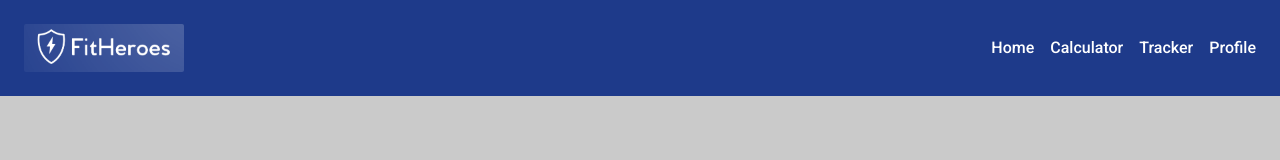
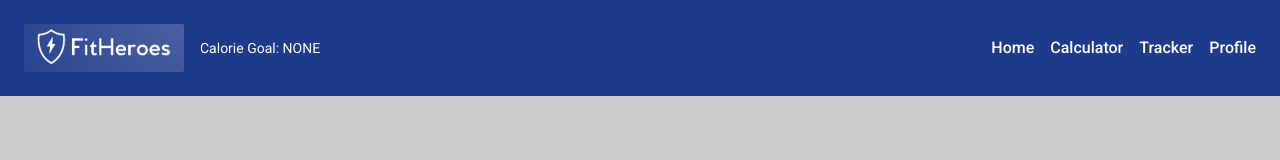
Before and after one commit to pn-code/fit-reservation, a Next.js app: page / in a window 1280 px wide. Shown: the top 160 px of the page. Built offline with nearby package versions, Linux system fonts and the light colour scheme; no server answers.

Commit message:
Implemented getCalorieGoal helper on navbar

```diff
--- a/components/Navbar.tsx
+++ b/components/Navbar.tsx
@@ -1,10 +1,14 @@
 import React from "react";
 import Image from "next/image";
 import Link from "next/link";
+import getCalorieGoal from "../helpers/getCalorieGoal";
 
-const Navbar = () => {
+const Navbar = async () => {
+    const calorieGoal = await getCalorieGoal();
+
     return (
         <nav className="bg-blue-900 text-white py-6 px-6 flex justify-between items-center fixed w-full top-0 left-0 z-50">
+            <header className="flex items-center gap-4">
                 <Image
                     className="rounded-sm cursor-pointer"
                     src="/assets/logo.png"
@@ -12,6 +16,14 @@ const Navbar = () => {
                     width={160}
                     height={100}
                 />
+                <section>
+                    <span className="hidden text-sm md:flex">
+                        Calorie Goal:{" "}
+                        {calorieGoal != null ? `${calorieGoal} kCal` : "NONE"}
+                    </span>
+                </section>
+            </header>
+
             <ul className="flex gap-4">
                 <Link className="hover:underline font-medium" href="/">
                     Home
@@ -22,7 +34,10 @@ const Navbar = () => {
                 >
                     Calculator
                 </Link>
-                <Link className="hover:underline font-medium" href="/tracker/overview">
+                <Link
+                    className="hover:underline font-medium"
+                    href="/tracker/overview"
+                >
                     Tracker
                 </Link>
                 <Link className="hover:underline font-medium" href="/profile">
```
Lines whose indentation alone changed are shown as unchanged.
